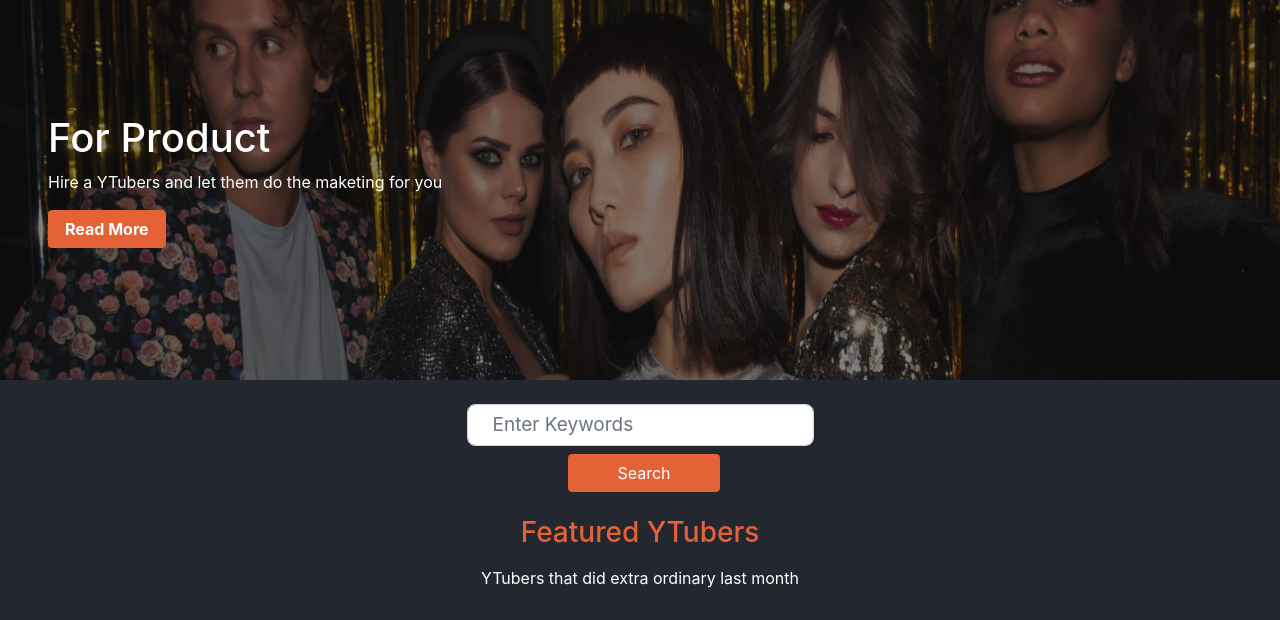
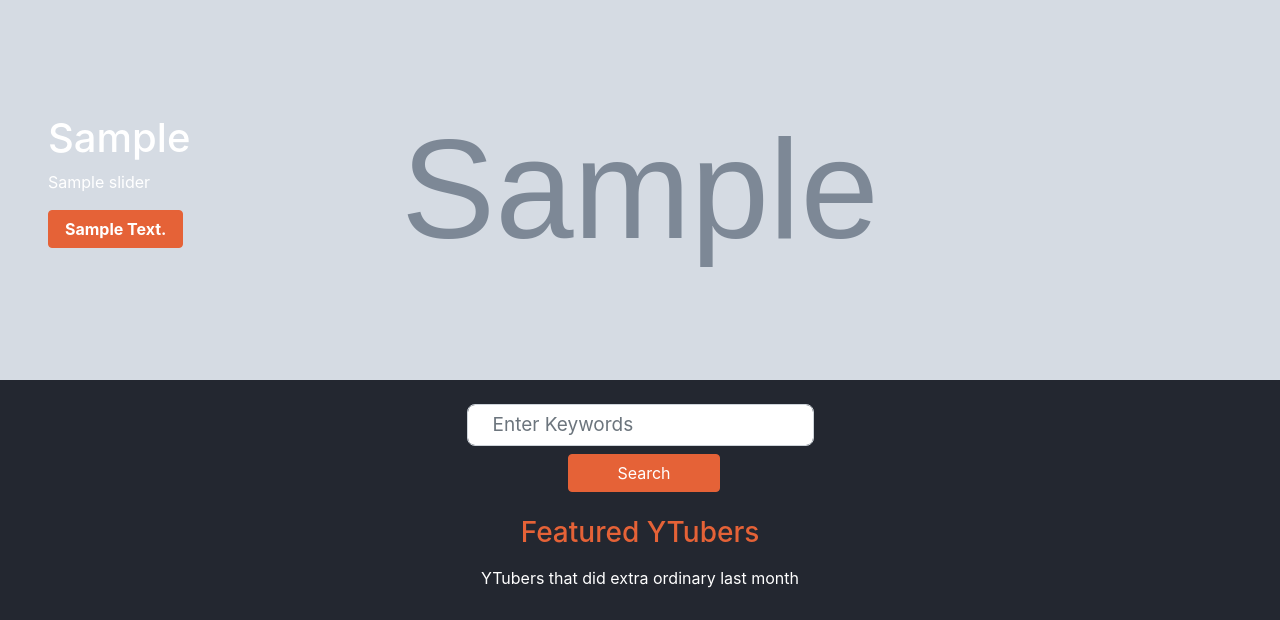
Before and after one commit to anirudh-jwala/Tubers, a Django app: page / in a window 1280 px wide. Shown: the part 109-729 px from the top of the page. Run offline with Django 3.2, Linux system fonts and the light colour scheme; tables that the repository leaves empty hold one stand-in row (values such as "Sample post"); grey boxes marked "Sample" are stand-in pictures.

Commit message:
Fetching slider info from DB

```diff
--- a/templates/webpages/home.html
+++ b/templates/webpages/home.html
@@ -2,60 +2,26 @@
 
 <main class="home">
   <div class="top" data-slick='{"slidesToShow": 1, "slidesToScroll": 1}'>
+    {% for slide in sliders %}
     <div class="top-banner">
       <img
-        src="{% static './assets/images/bg-banner.png' %}"
-        alt=""
+        src="{{slide.photo.url}}"
+        alt="{{slide.headline}}"
         class="img-fluid w-100"
       />
       <div class="top-container d-flex flex-column pl-5">
-        <h1>For Product</h1>
-        <p>Hire a YTubers and let them do the maketing for you</p>
+        <h1>{{slide.headline}}</h1>
+        <p>{{slide.subtitle}}</p>
         <div>
           <button
             class="btn btn-accent pl-3 pr-3 text-capitalize font-weight-bold"
           >
-            Read More
+            {{slide.button_text}}
           </button>
         </div>
       </div>
     </div>
-    <div class="top-banner">
-      <img
-        src="{% static './assets/images/bg-banner.png' %}"
-        alt=""
-        class="img-fluid w-100"
-      />
-      <div class="top-container d-flex flex-column pl-5">
-        <h1>For Product Promotion</h1>
-        <p>Hire a YTubers and let them do the maketing for you</p>
-        <div>
-          <button
-            class="btn btn-accent pl-3 pr-3 text-capitalize font-weight-bold"
-          >
-            Read More
-          </button>
-        </div>
-      </div>
-    </div>
-    <div class="top-banner">
-      <img
-        src="{% static './assets/images/bg-banner.png' %}"
-        alt=""
-        class="img-fluid w-100"
-      />
-      <div class="top-container d-flex flex-column pl-5">
-        <h1>For Product Promotion</h1>
-        <p>Hire a YTubers and let them do the maketing for you</p>
-        <div>
-          <button
-            class="btn btn-accent pl-3 pr-3 text-capitalize font-weight-bold"
-          >
-            Read More
-          </button>
-        </div>
-      </div>
-    </div>
+    {% endfor %}
   </div>
 
   <section
--- a/webpages/views.py
+++ b/webpages/views.py
@@ -1,10 +1,14 @@
 from django.shortcuts import render
 
-# Create your views here.
+from .models import Slider
 
 
 def home(request):
-    return render(request, 'webpages/home.html')
+    sliders = Slider.objects.all()
+    data = {
+        'sliders': sliders
+    }
+    return render(request, 'webpages/home.html', data)
 
 
 def about(request):
```
